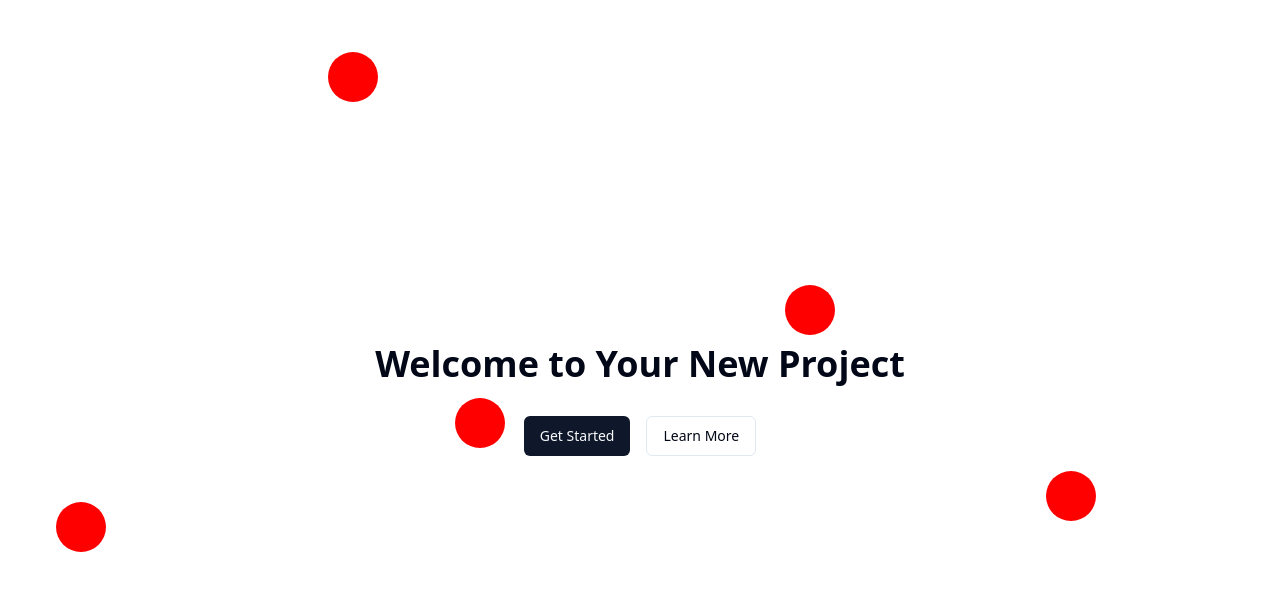
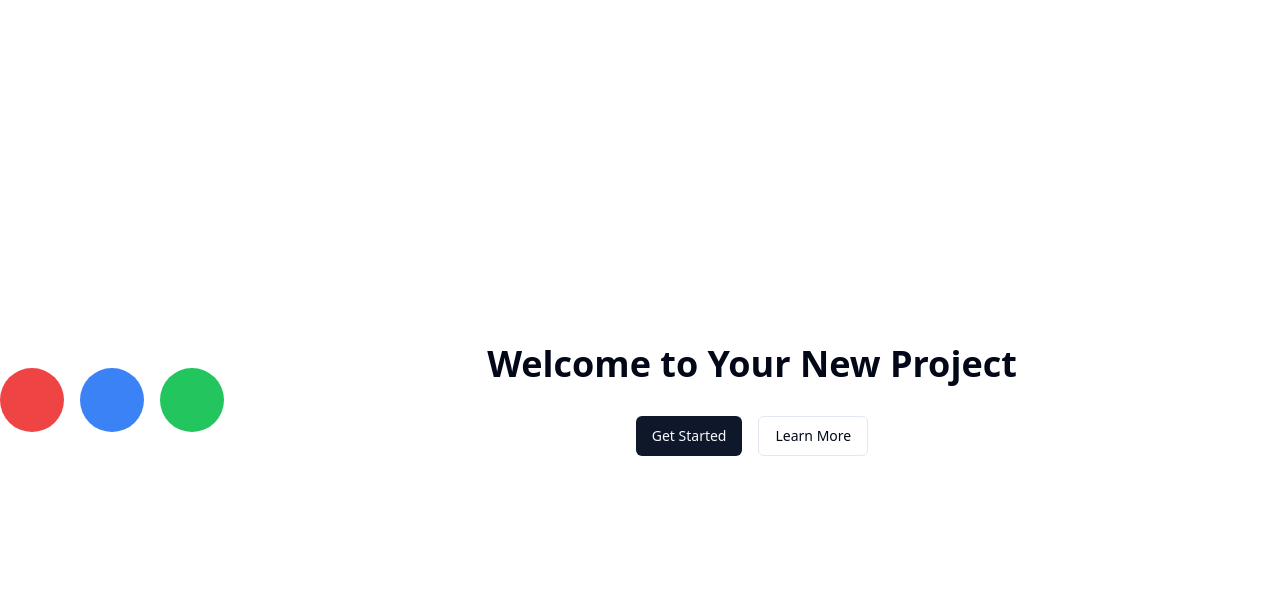
Before and after one commit to jovaughn96/test-feb24-1-4a5a8072-4343-4adc-874c-3586c4691f8a, a React (Vite) app: page / in a window 1280 px wide. Shown: the top 590 px of the page. Built offline with nearby package versions, Linux system fonts and the light colour scheme.

Commit message:
Update from AI Assistant

```diff
--- a/src/components/BouncingBalls.tsx
+++ b/src/components/BouncingBalls.tsx
@@ -1,54 +1,34 @@
-import React, { useState, useEffect } from 'react';
+// Assume this is the complete code for BouncingBalls component
+import React, { useRef, useEffect } from 'react';
 
-const BouncingBalls: React.FC = () => {
-  const [balls, setBalls] = useState<{ x: number; y: number; dx: number; dy: number }[]>([]);
+const BouncingBalls = () => {
+  const BallsRef = useRef<HTMLDivElement>(null);
+
+  const HandleMouseMove = (event: MouseEvent) => {
+    const Balls = BallsRef.current?.children;
+    if (Balls) {
+      Array.from(Balls).forEach((ball: HTMLElement) => {
+        const DeltaX = event.clientX - ball.getBoundingClientRect().left;
+        const DeltaY = event.clientY - ball.getBoundingClientRect().top;
+        const Distance = Math.sqrt(DeltaX * DeltaX + DeltaY * DeltaY);
+        const Offset = Math.min(50, 50 - Distance);
+        ball.style.transform = `translate(${Offset}px, ${Offset}px)`;
+      });
+    }
+  };
 
   useEffect(() => {
-    const NewBalls = Array.from({ length: 5 }, () => ({
-      x: Math.random() * window.innerWidth,
-      y: Math.random() * window.innerHeight,
-      dx: (Math.random() - 0.5) * 4,
-      dy: (Math.random() - 0.5) * 4,
-    }));
-    setBalls(NewBalls);
-  }, []);
-
-  useEffect(() => {
-    const Animate = () => {
-      setBalls((prevBalls) =>
-        prevBalls.map(ball => {
-          const NewX = ball.x + ball.dx;
-          const NewY = ball.y + ball.dy;
-
-          if (NewX < 0 || NewX > window.innerWidth) ball.dx *= -1;
-          if (NewY < 0 || NewY > window.innerHeight) ball.dy *= -1;
-
-          return { ...ball, x: NewX, y: NewY };
-        })
-      );
-      requestAnimationFrame(Animate);
+    window.addEventListener('mousemove', HandleMouseMove);
+    return () => {
+      window.removeEventListener('mousemove', HandleMouseMove);
     };
-    Animate();
   }, []);
 
   return (
-    <div>
-      {balls.map((ball, index) => (
-        <div
-          key={index}
-          style={{
-            position: 'absolute',
-            top: ball.y,
-            left: ball.x,
-            width: '50px',
-            height: '50px',
-            backgroundColor: 'red',
-            borderRadius: '50%',
-            cursor: 'pointer',
-          }}
-          onClick={() => alert(`Ball ${index + 1} clicked!`)}
-        />
-      ))}
+    <div ref={BallsRef} className="flex space-x-4">
+      <div className="w-16 h-16 bg-red-500 rounded-full"></div>
+      <div className="w-16 h-16 bg-blue-500 rounded-full"></div>
+      <div className="w-16 h-16 bg-green-500 rounded-full"></div>
     </div>
   );
 };
```
